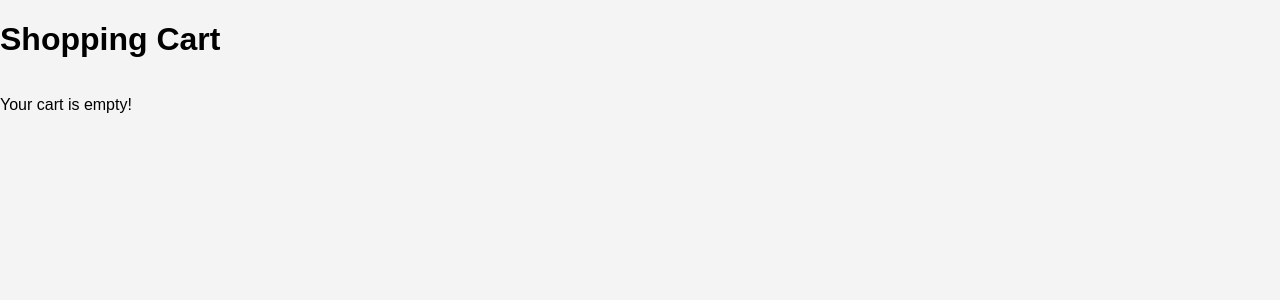
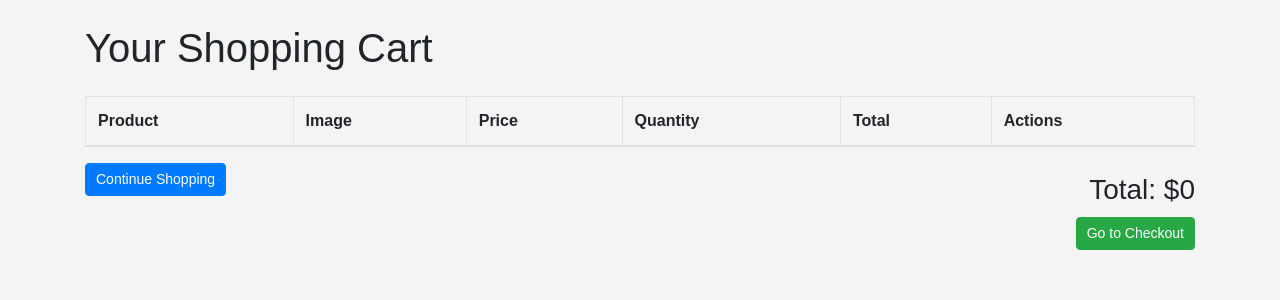
Before and after one commit to akryuko/ecommerce, a Django app: page /cart/ in a window 1280 px wide. Shown: the top 300 px of the page. Run offline with Django 5.2, Linux system fonts and the light colour scheme; lists and menus that the app fills with data are empty; some libraries are stand-ins or nearby versions.

Commit message:
Update cart page with improved styling, product images, and interactive functionality

```diff
--- a/products/templates/products/cart.html
+++ b/products/templates/products/cart.html
@@ -5,22 +5,22 @@
 <head>
     <meta charset="UTF-8">
     <meta name="viewport" content="width=device-width, initial-scale=1.0">
-    <title>Shopping Cart</title>
+    <title>Cart</title>
+    <link rel="stylesheet" href="https://stackpath.bootstrapcdn.com/bootstrap/4.5.2/css/bootstrap.min.css"> <!-- Bootstrap CDN -->
     <link rel="stylesheet" href="{% static 'css/styles.css' %}">
 </head>
 <body>
-    <header>
-        <h1>Shopping Cart</h1>
-    </header>
+    <div class="container mt-4">
+        <h1 class="mb-4">Your Shopping Cart</h1>
 
-    <main>
-        {% if cart_items %}
-            <table>
+        <div class="table-responsive">
+            <table class="table table-bordered">
                 <thead>
                     <tr>
                         <th>Product</th>
+                        <th>Image</th>
+                        <th>Price</th>
                         <th>Quantity</th>
-                        <th>Price</th>
                         <th>Total</th>
                         <th>Actions</th>
                     </tr>
@@ -28,31 +28,84 @@
                 <tbody>
                     {% for item in cart_items %}
                         <tr>
+                            <td>{{ item.product.name }}</td>
                             <td>
-                                <img src="{{ item.product.image.url }}" alt="{{ item.product.name }}" width="50">
-                                {{ item.product.name }}
+                                <img src="{{ item.product.image.url }}" alt="{{ item.product.name }}" style="width: 100px; height: 100px;">
                             </td>
-                            <td>{{ item.quantity }}</td>
                             <td>${{ item.product.price }}</td>
+                            <td>
+                                <button class="btn btn-sm btn-outline-secondary" onclick="updateCart('{{ item.product.id }}', 'increase')">+</button>
+                                <span>{{ item.quantity }}</span>
+                                <button class="btn btn-sm btn-outline-secondary" onclick="updateCart('{{ item.product.id }}', 'decrease')">-</button>
+                            </td>
                             <td>${{ item.total_price }}</td>
                             <td>
-                                <form method="post" action="{% url 'reduce_from_cart' item.product.id %}">
-                                    {% csrf_token %}
-                                    <button type="submit">-</button>
-                                </form>
-                                <form method="post" action="{% url 'remove_from_cart' item.product.id %}">
-                                    {% csrf_token %}
-                                    <button type="submit">Remove</button>
-                                </form>
+                                <button class="btn btn-sm btn-danger" onclick="removeItem('{{ item.product.id }}')">Remove</button>
                             </td>
                         </tr>
                     {% endfor %}
                 </tbody>
             </table>
-            <p>Total: ${{ total_cost }}</p>
-        {% else %}
-            <p>Your cart is empty!</p>
-        {% endif %}
-    </main>
+        </div>
+
+        <div class="row">
+            <div class="col-md-6">
+                <a href="/" class="btn btn-primary">Continue Shopping</a>
+            </div>
+            <div class="col-md-6 text-right">
+                <h3>Total: ${{ total_cost }}</h3>
+                <a href="/checkout/" class="btn btn-success">Go to Checkout</a>
+            </div>
+        </div>
+    </div>
+
+    <script>
+        // Update cart (increase/decrease)
+        function updateCart(productId, action) {
+            fetch(`/update_cart/${productId}/`, {
+                method: 'POST',
+                headers: {
+                    'X-Requested-With': 'XMLHttpRequest',
+                    'Content-Type': 'application/json',
+                },
+                body: JSON.stringify({ action: action }),
+            })
+            .then(response => response.json())
+            .then(data => {
+                if (data.cart_count !== undefined) {
+                    // Update the cart count and total price on the page
+                    updateCartCount();
+                    location.reload(); // Refresh the page to reflect updated cart
+                }
+            });
+        }
+
+        // Remove item from cart
+        function removeItem(productId) {
+            fetch(`/remove_from_cart/${productId}/`, {
+                method: 'GET',
+            })
+            .then(response => response.json())
+            .then(data => {
+                if (data.cart_count !== undefined) {
+                    // Update the cart count and total price on the page
+                    updateCartCount();
+                    location.reload(); // Refresh the page to reflect updated cart
+                }
+            });
+        }
+
+        // Update cart count
+        function updateCartCount() {
+            fetch('/get_cart_count/')
+                .then(response => response.json())
+                .then(data => {
+                    const cartCountElement = document.getElementById('cart-count');
+                    if (data.cart_count !== undefined) {
+                        cartCountElement.textContent = data.cart_count;
+                    }
+                });
+        }
+    </script>
 </body>
 </html>
--- a/products/views.py
+++ b/products/views.py
@@ -54,8 +54,10 @@
         except Product.DoesNotExist:
             continue
 
-    return render(request, 'products/cart.html', {'cart_items': cart_items, 'total_price': total_price})
-
+    return render(request, 'products/cart.html', {
+        'cart_items': cart_items,
+        'total_cost': total_price,
+    })
 
 @login_required
 def add_to_cart(request, product_id):
@@ -104,18 +106,35 @@
         request.session['cart'] = cart
     return redirect('cart')
 
+def update_cart(request, product_id):
+    """Update item quantity or remove item from the cart."""
+    cart = request.session.get('cart', {})
+    product_id_str = str(product_id)
+
+    action = request.POST.get('action')
+    if product_id_str in cart:
+        if action == 'increase':
+            cart[product_id_str] += 1
+        elif action == 'decrease':
+            if cart[product_id_str] > 1:
+                cart[product_id_str] -= 1
+            else:
+                del cart[product_id_str]
+
+    request.session['cart'] = cart
+    return JsonResponse({'cart_count': sum(cart.values())})
+
+
 def remove_from_cart(request, product_id):
     cart = request.session.get('cart', {})
-
-    # Convert product_id to string to match how items are stored in the cart
     product_id_str = str(product_id)
 
-    # Remove the item from the cart if it exists
     if product_id_str in cart:
         del cart[product_id_str]
         request.session['cart'] = cart
 
-    return redirect('cart')
+    return JsonResponse({'cart_count': sum(cart.values())})
+
 
 def register(request):
     if request.method == "POST":
```
Also changed, not shown: db.sqlite3.
